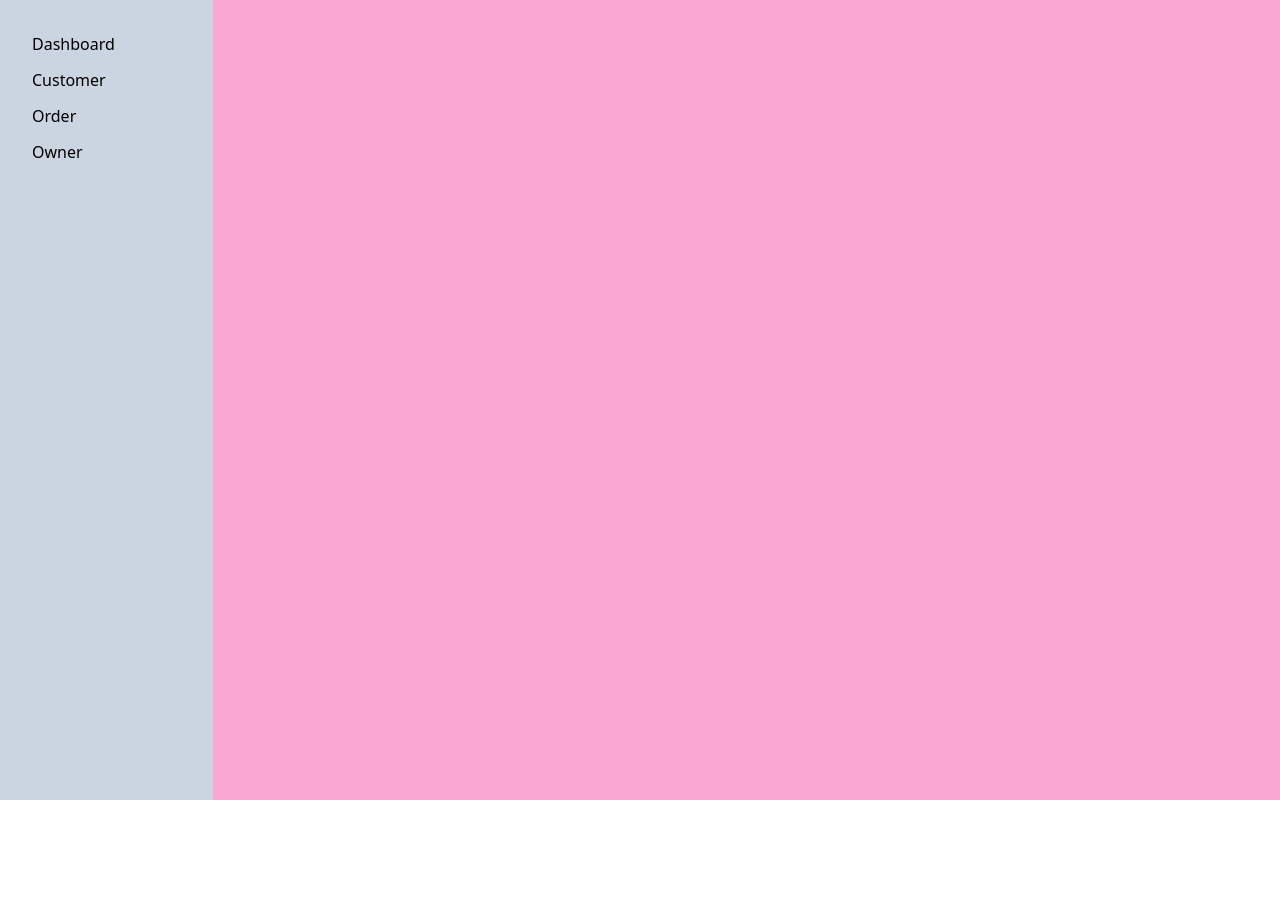
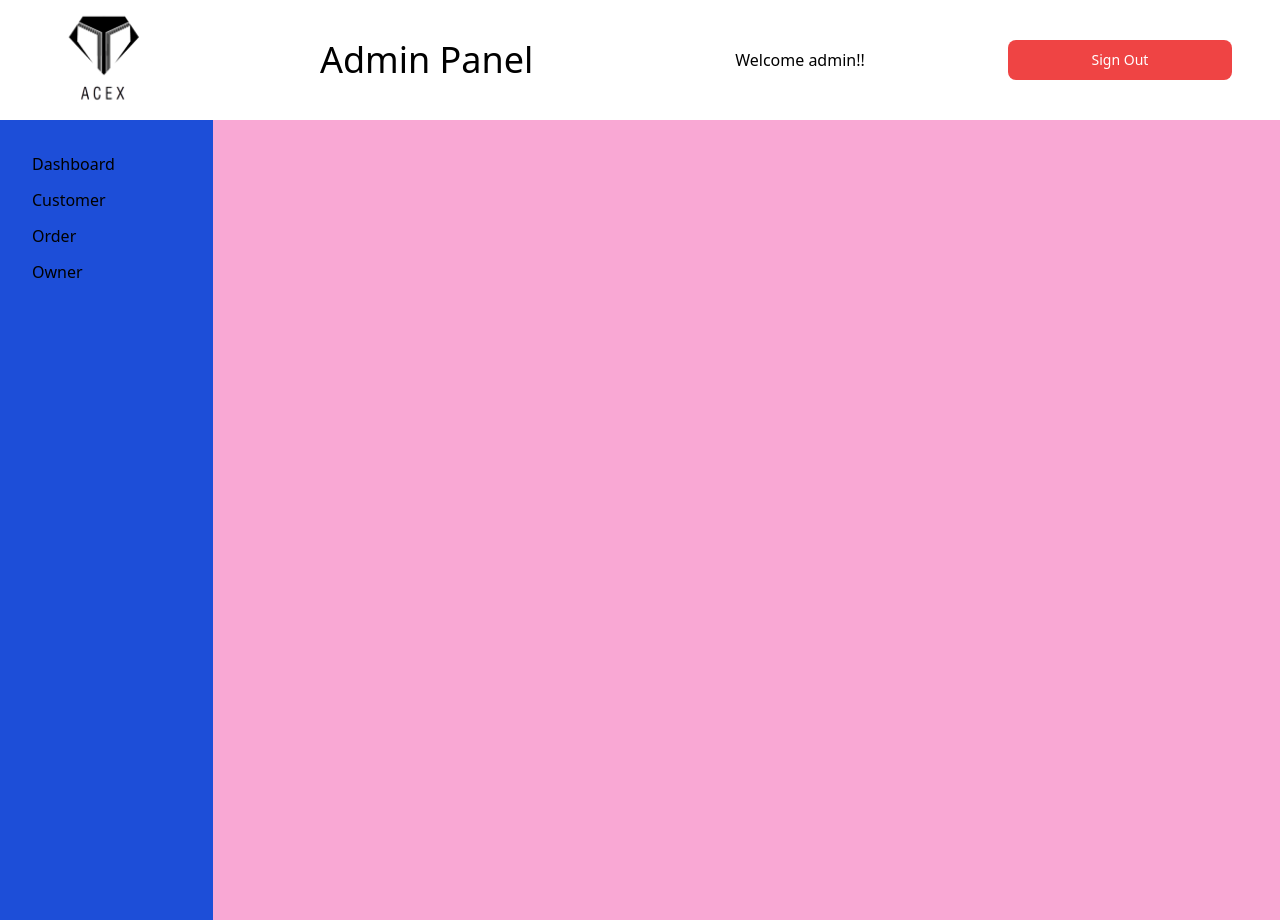
Before and after one commit to hisham-taj/Acex-project, a React (Vite) app: page /Admin in a window 1280 px wide. Before the commit the page ends 800 px from the top, so only its background shows below. Built offline with nearby package versions, Linux system fonts and the light colour scheme.

Commit message:
Nav bar created

```diff
--- a/src/AdminComponents/Admin.jsx
+++ b/src/AdminComponents/Admin.jsx
@@ -2,25 +2,29 @@ import React from 'react'
 import { Link, Outlet, NavLink } from 'react-router-dom'
 import axios from 'axios'
 
-import Sidebar from '../adminPages/Sidebar'
+import NavBar from './navbar'
+
+
 function Admin() {
-  const functionz = () => {
 
-  }
+
   return (
+    <>
+    <NavBar />
     <div className='flex w-full bg-pink-300 h-dvh '>
-      <div className='w-1/6 h-full bg-slate-300 flex flex-col p-8 gap-3 max-sm:bg-blue-700 max-lg:bg-green-900'>
+
+      <div className='w-1/6 h-full bg-slate-300 flex flex-col p-8 gap-3 sm:bg-blue-700 max-lg:bg-green-900'>
         <NavLink to='/Admin/dashboard'>Dashboard</NavLink>
         <NavLink to='/Admin/customers'>Customer</NavLink>
         <NavLink to='/Admin/orders'>Order</NavLink>
         <NavLink to='/Admin/owner'>Owner</NavLink>
       </div>
-      <div >
+      <div className='w-5/6'>
         <Outlet />
       </div>
     </div>
 
-
+    </>
   )
 }
 
--- a/src/AdminComponents/navbar.jsx
+++ b/src/AdminComponents/navbar.jsx
@@ -1,27 +1,26 @@
-import React from 'react'
-import { Link } from 'react-router-dom';
+import React from "react";
+import { Link } from "react-router-dom";
+import Button from "../commonComponents/button";
+
 function NavBar() {
   return (
-    <div>
-  <div className='bg-gray-900 w-full h-20 flex justify-center items-center'>
-    <div className='flex gap-6'>
-      <Link exact to='/Nav/signup'>
-        <button className='px-6 py-2 text-white bg-gray-800 rounded-md hover:bg-gray-700 transition-all'>Signup</button>
-      </Link>
-      <Link exact to='/Nav/login'>
-        <button className='px-6 py-2 text-white bg-gray-800 rounded-md hover:bg-gray-700 transition-all'>Login</button>
-      </Link>
-      <Link exact to='/Nav/logout'>
-        <button className='px-6 py-2 text-white bg-gray-800 rounded-md hover:bg-gray-700 transition-all'>Logout</button>
-      </Link>
-      <Link exact to='/Nav/About'>
-        <button className='px-6 py-2 text-white bg-gray-800 rounded-md hover:bg-gray-700 transition-all'>About</button>
-      </Link>
+    <div className="w-full h-[15vh] flex border-b-black  mx-auto shadow-md">
+      <div className="w-1/6 h-full  bg-[url('/images/acex_logo_full-removebg-preview.png')] bg-contain bg-no-repeat bg-center  max-sm:w-[20%] "></div>
+      <div className="w-2/6 h-full   max-sm:w-[33%] ">
+        <div className="w-full h-full flex justify-center items-center  ">
+          <h1 className="text-4xl max-sm:text-lg">Admin Panel</h1>
+        </div>
+      </div>
+      <div className="w-3/6  flex justify-around items-center  min-sm:w-[50%] ">
+        <div className="w-[50%] h-full flex justify-center items-center max-sm:text-[12px]">
+          <h3 className="text-center"> Welcome admin!!</h3>
+        </div>
+        <div className="w-[50%] h-full flex justify-center items-center">
+          <Button text={"Sign Out"} />
+        </div>
+      </div>
     </div>
-  </div>
-</div>
-
-  )
+  );
 }
 
-export default NavBar
+export default NavBar;
--- a/src/AdminPages/Sidebar.jsx
+++ /dev/null
@@ -1,17 +0,0 @@
-import React from 'react';
-
-function Sidebar() {
-  return (
-    <div className=" m-7 flex flex-col items-center justify-center h-[90vh] bg-gray-100 lg:w-56 sm:w-14 md:w-32 ">
-        <div className=''>
-
-          <a  href="">helle</a>
-
-
-        </div>
-
-    </div>
-  );
-}
-
-export default Sidebar;
--- a/src/adminLog/Login.jsx
+++ b/src/adminLog/Login.jsx
@@ -6,7 +6,7 @@ function Login() {
 const [email,setEmail]=useState('')
 const [password,setPassword]=useState('')
   return (
-    <div className=" w-full h-screen bg-cover bg-center bg-[url('/images/bg-1.png')] flex items-center justify-center">
+    <div className=" w-full h-screen bg-cover bg-center  bg-[url('/images/bg-1.png')] flex items-center justify-center">
        {/* Transparent box at the top for logo and text */}
        <div className="absolute top-0 left-0 w-full bg-white bg-opacity-30 p-4 flex items-center justify-between">
         <div className="flex items-center">
--- /dev/null
+++ b/src/commonComponents/button.jsx
@@ -0,0 +1,12 @@
+import React from "react";
+
+const Button = ({ text }) => {
+  return (
+    <button className='w-[70%] h-[5vh] bg-red-500 text-white text-sm rounded-lg max-sm:w-[100%] max-sm:text-[13px]'>
+      {text}
+    </button>
+  );
+};
+
+export default Button;
+// w-[15px] h-[100px] flex items-center  justify-center bg-red-600 text-white rounded-lg hover:bg-red-300 transition-colors duration-300
```
